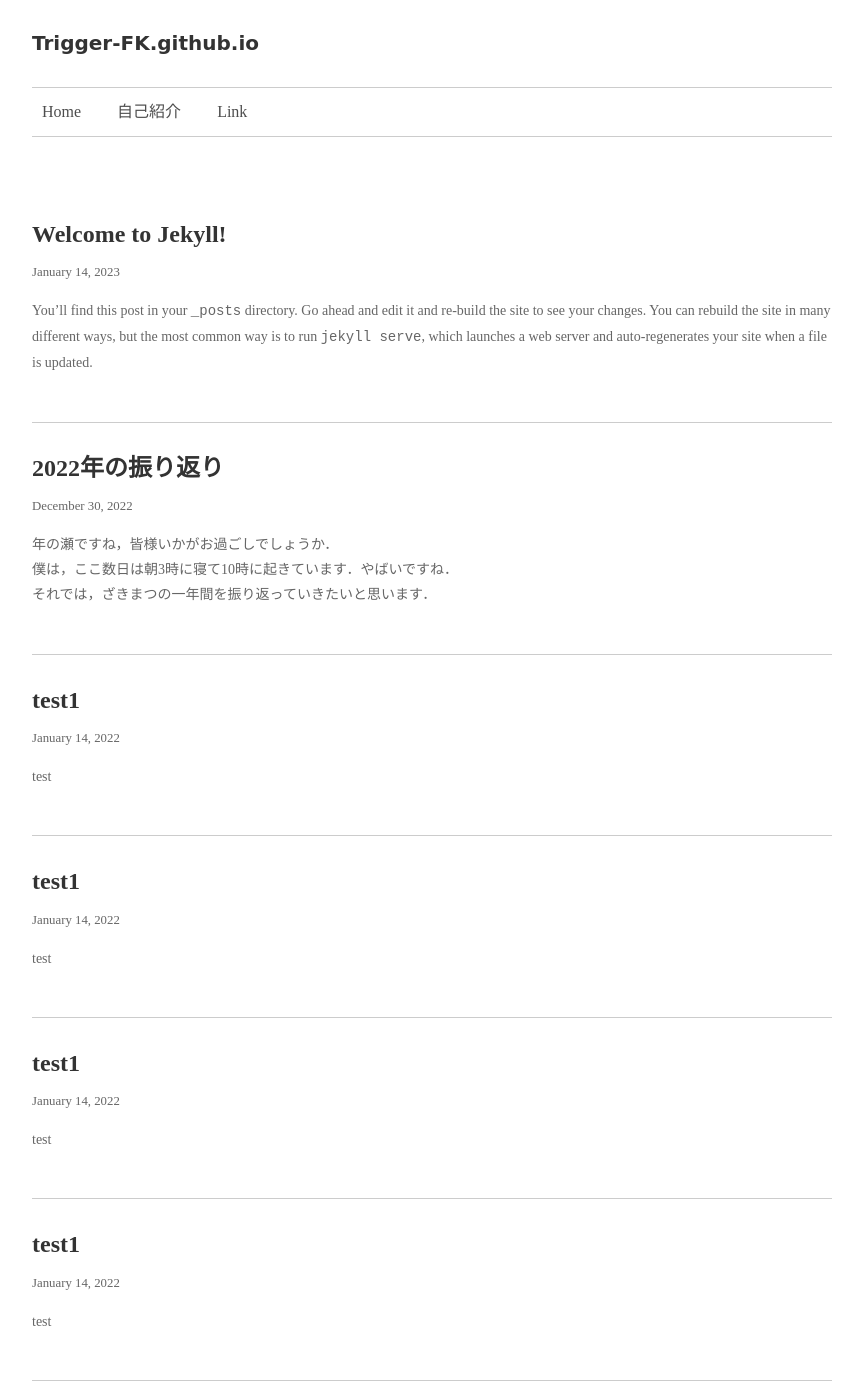
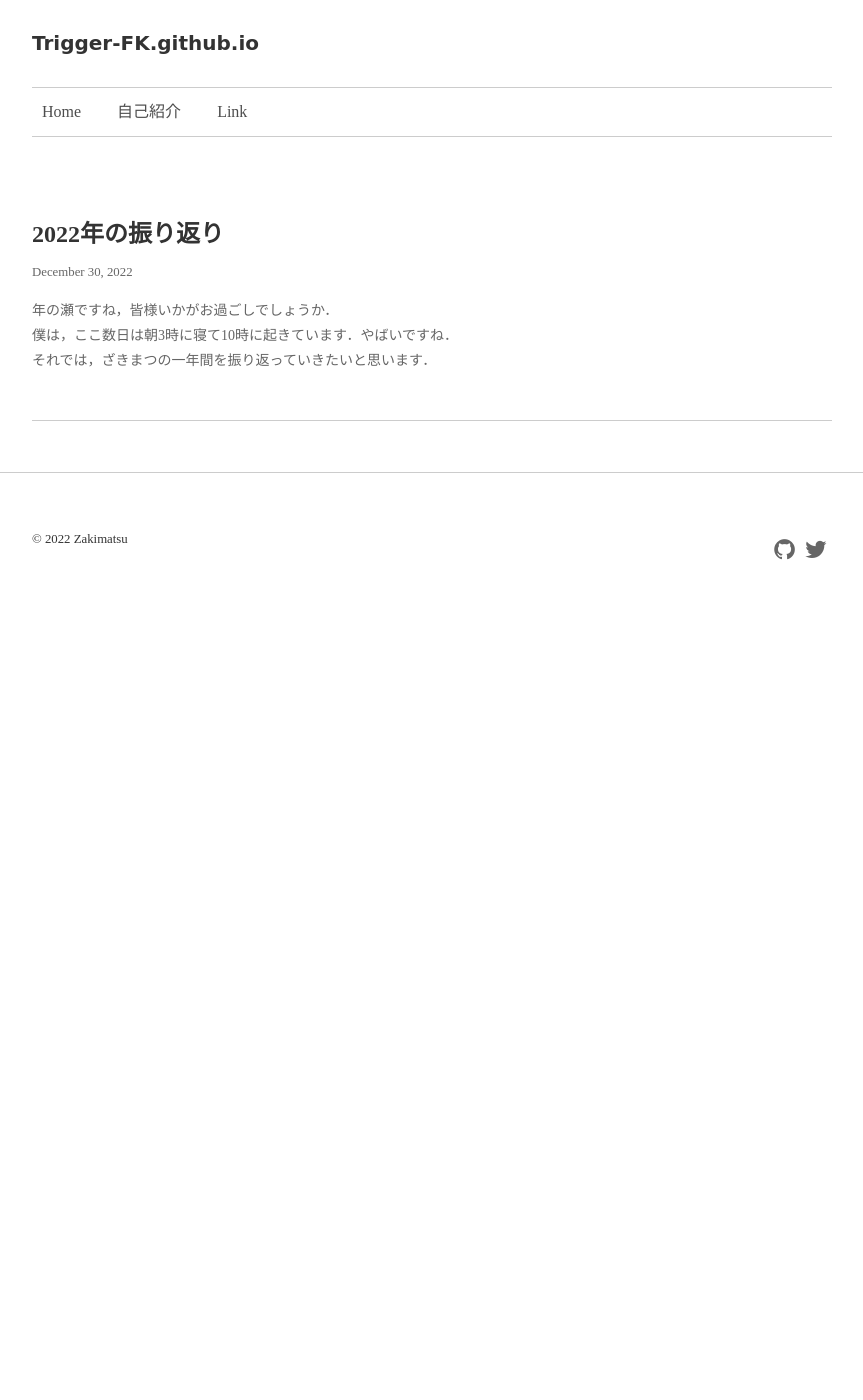
Before and after one commit to Trigger-FK/Trigger-FK.github.io, a Jekyll site: the page built from index.html, in a window 1280 px wide and 1400 px high. Shown: the whole window, without its empty margins (208-1071 px from the left). Built offline with Jekyll 4.4.1, drawn with Linux system fonts in a browser that asks for light colours; nearby versions of some CDN libraries; the list of posts is cut into pages by our own code; some of the changed text lies outside the part shown.

Commit message:
Update Changes

```diff
--- a/_config.yml
+++ b/_config.yml
@@ -10,7 +10,7 @@
   github: Trigger-FK
   twitter: santana_hammer
 
-paginate: 3
+paginate: 5
 paginate_path: "page:num"
 
 sass:
--- a/_posts/2022-01-14-test1.md
+++ /dev/null
@@ -1,7 +0,0 @@
----
-layout: post
-title: test1
-author: Zakimatsu
-description: test1
----
-test
--- a/_posts/2022-01-14-test2.md
+++ /dev/null
@@ -1,7 +0,0 @@
----
-layout: post
-title: test1
-author: Zakimatsu
-description: test2
----
-test
--- a/_posts/2022-01-14-test3.md
+++ /dev/null
@@ -1,7 +0,0 @@
----
-layout: post
-title: test1
-author: Zakimatsu
-description: test3
----
-test
--- a/_posts/2022-01-14-test4.md
+++ /dev/null
@@ -1,7 +0,0 @@
----
-layout: post
-title: test1
-author: Zakimatsu
-description: test4
----
-test
--- a/_posts/2022-01-14-test5.md
+++ /dev/null
@@ -1,7 +0,0 @@
----
-layout: post
-title: test1
-author: Zakimatsu
-description: test5
----
-test
--- a/_posts/2023-01-14-welcome-to-jekyll.markdown
+++ /dev/null
@@ -1,29 +0,0 @@
----
-layout: post
-title:  "Welcome to Jekyll!"
-date:   2023-01-14 14:43:20 +0900
-categories: jekyll update
----
-You’ll find this post in your `_posts` directory. Go ahead and edit it and re-build the site to see your changes. You can rebuild the site in many different ways, but the most common way is to run `jekyll serve`, which launches a web server and auto-regenerates your site when a file is updated.
-
-Jekyll requires blog post files to be named according to the following format:
-
-`YEAR-MONTH-DAY-title.MARKUP`
-
-Where `YEAR` is a four-digit number, `MONTH` and `DAY` are both two-digit numbers, and `MARKUP` is the file extension representing the format used in the file. After that, include the necessary front matter. Take a look at the source for this post to get an idea about how it works.
-
-Jekyll also offers powerful support for code snippets:
-
-{% highlight ruby %}
-def print_hi(name)
-  puts "Hi, #{name}"
-end
-print_hi('Tom')
-#=> prints 'Hi, Tom' to STDOUT.
-{% endhighlight %}
-
-Check out the [Jekyll docs][jekyll-docs] for more info on how to get the most out of Jekyll. File all bugs/feature requests at [Jekyll’s GitHub repo][jekyll-gh]. If you have questions, you can ask them on [Jekyll Talk][jekyll-talk].
-
-[jekyll-docs]: https://jekyllrb.com/docs/home
-[jekyll-gh]:   https://github.com/jekyll/jekyll
-[jekyll-talk]: https://talk.jekyllrb.com/
--- a/index.html
+++ b/index.html
@@ -5,7 +5,8 @@
 <div class="contents front-page">
   <div class="container">
 
-    {% for post in site.posts %}
+    <!-- 記事一覧 -->
+    {% for post in paginator.posts %}
       <article class="archive">
         <h2 class="archive__title"><a href="{{ post.url | relative_url }}">{{ post.title }}</a></h2>
         <p class="archive__date"><time>{{ post.date | date: '%B %d, %Y' }}</time></p>
@@ -13,5 +14,30 @@
       </article>
     {% endfor %}
 
+    <!-- ページネーション -->
+    {% if paginator.total_pages > 1 %}
+      <div class="pagination">
+
+        {% if paginator.previous_page %}
+          <a class="pagination__item" href="{{ paginator.previous_page_path | relative_url }}">&lt; 前のページ</a>
+        {% endif %}
+
+        {% for page in (1..paginator.total_pages) %}
+          {% if page == paginator.page %}
+            <span class="pagination__item current">{{ page }}</span>
+          {% elsif page == 1 %}
+            <a class="pagination__item" href="{{ site.paginate_path | relative_url | replace: 'page:num', '' }}">{{ page }}</a>
+          {% else %}
+            <a class="pagination__item" href="{{ site.paginate_path | relative_url | replace: ':num', page }}">{{ page }}</a>
+          {% endif %}
+        {% endfor %}
+
+        {% if paginator.next_page %}
+          <a class="pagination__item" href="{{ paginator.next_page_path | relative_url }}">次のページ &gt;</a>
+        {% endif %}
+
+      </div><!--pagination-->
+    {% endif %}
+
   </div><!--container-->
-</div><!--contents-->
+</div><!--main-->
```
Also changed, not shown: _layouts/index.html (deleted, +0 -42 lines), 2 other files.
